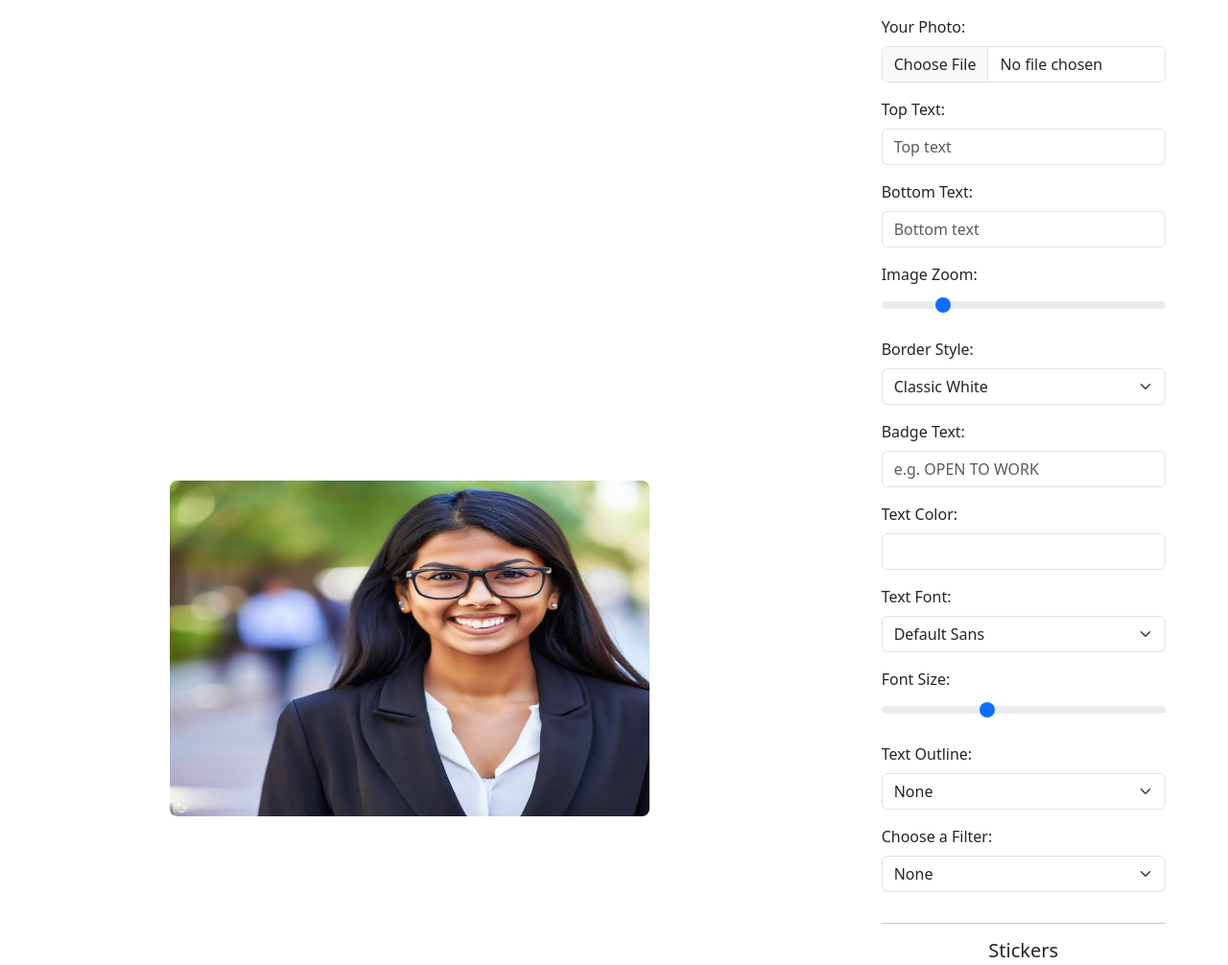
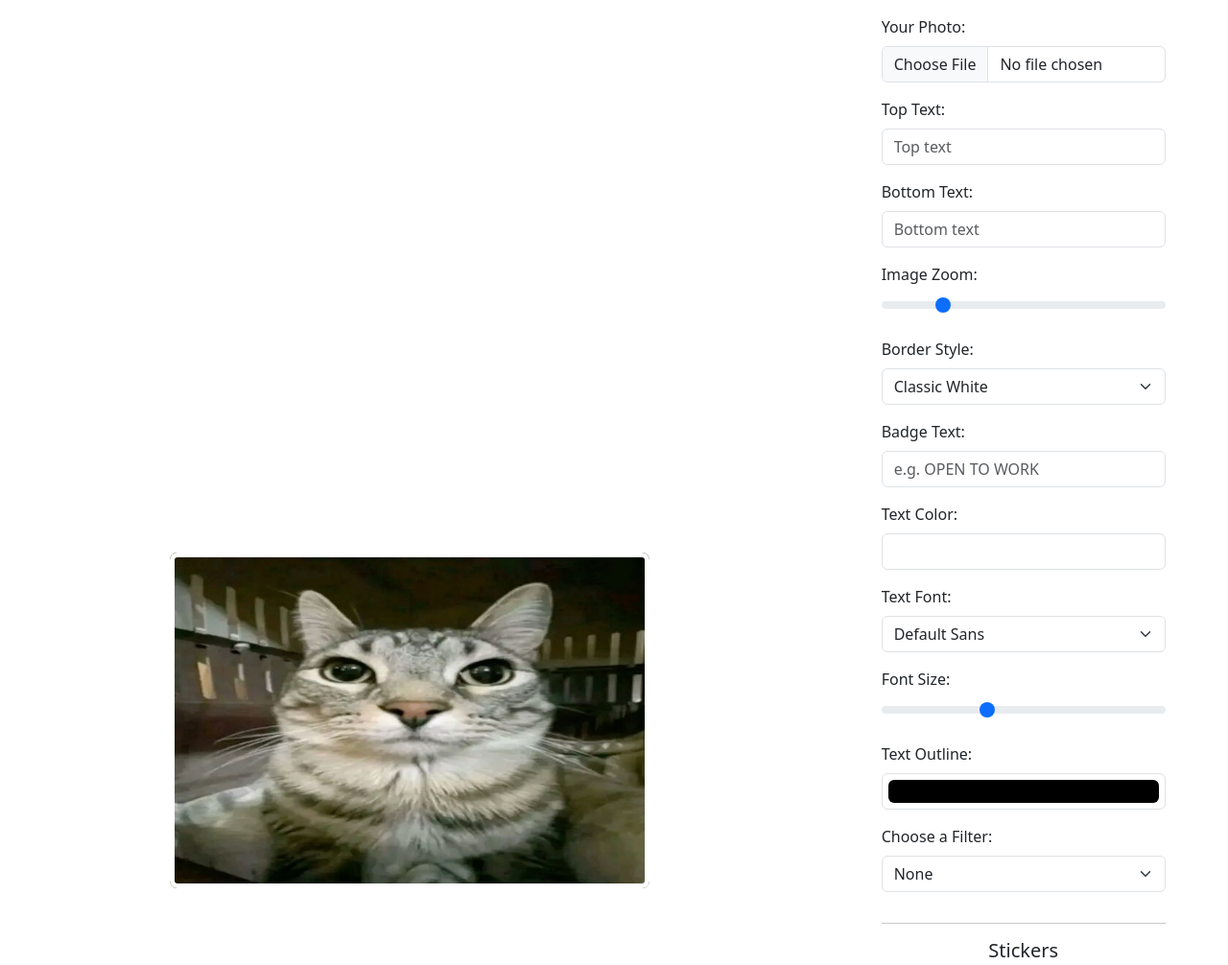
Before and after one commit to xenopp777/W7Lab, a website built with Vite: page ProfileMaker2.1/index.html in a window 1280 px wide. Shown: the top 1006 px of the page at 96% size. Built offline with nearby package versions, Linux system fonts and the light colour scheme.

Commit message:
~80% features added to ProfileMaker

```diff
--- a/ProfileMaker2.1/index.html
+++ b/ProfileMaker2.1/index.html
@@ -4,11 +4,12 @@
 <head>
   <meta charset="UTF-8">
   <meta name="viewport" content="width=device-width, initial-scale=1">
-  <title>Profile Maker Starter</title>
+  <title>Profile Maker</title>
   <!-- Google Fonts for the Font Picker -->
   <link rel="preconnect" href="https://fonts.googleapis.com">
   <link rel="preconnect" href="https://fonts.gstatic.com" crossorigin>
   <link href="https://fonts.googleapis.com/css2?family=Bangers&family=Dancing+Script:wght@700&family=Oswald:wght@700&family=Roboto:wght@900&display=swap" rel="stylesheet">
+  <!-- Edited by Zoie D 5/13/26 -->
 </head>
 
 <body>
@@ -86,11 +87,8 @@
 
         <div class="mb-3 w-75">
           <label for="textOutline" class="form-label">Text Outline:</label>
-          <select id="textOutline" class="form-select">
-            <option value="none">None</option>
-            <option value="black">Black</option>
-            <option value="white">White</option>
-          </select>
+          <!-- changed input type to match text color input bcuz i felt like it -->
+          <input type="color" id="textOutline" class="form-control form-control-color w-100" value="#000000" title="Choose your text outline color">
         </div>
 
         <div class="mb-3 w-75">
--- a/ProfileMaker2.1/src/js/canvasModel.js
+++ b/ProfileMaker2.1/src/js/canvasModel.js
@@ -1,3 +1,5 @@
+// Edited by Zoie D 5/13/26
+
 /**
  * @file canvasModel.js
  * Plain data model holding all settings needed to render the canvas.
@@ -5,7 +7,7 @@
 
 import * as lenaJS from 'lena.js';
 
-const STORAGE_KEY = 'profmaker-model';
+const STORAGE_KEY = 'profilemaker-model';
 /**
  * Stores the current state of the canvas rendering parameters and draws itself.
  */
@@ -17,6 +19,14 @@ export default class CanvasModel {
         this.topText = '';
         /** @type {string} */
         this.bottomText = '';
+        /** @type {string} */
+        this.textColor = '#ffffff';
+        /** @type {string} */
+        this.fontSelect = 'sans-serif';
+        /** @type {number} */
+        this.fontSize = 42;
+        /** @type {string} */
+        this.textOutline = '#000000';
         /** @type {string} */
         this.filter = 'none';
         /** -- @type {string} for background */
@@ -45,7 +55,7 @@ export default class CanvasModel {
      * @param {HTMLCanvasElement} canvasElement
      */
     render(canvasElement) {
-        const ctx = canvasElement.getContext('2d');
+        const ctx = canvasElement.getContext('2d', { willReadFrequently: true });
         const { width, height } = canvasElement;
 
         // background
@@ -63,23 +73,40 @@ export default class CanvasModel {
         ctx.drawImage(this.image, 0, 0, width, height);
         ctx.restore();
 
-        // draws a rectangular profile frame with rounded corners
-        ctx.clearRect(0, 0, canvas.width, canvas.height);
+        // draws a rectangular image with rounded corners
+        ctx.save();
+        ctx.clearRect(0, 0, canvasElement.width, canvasElement.height);
         ctx.beginPath();
         ctx.moveTo(0, 8);
         ctx.arcTo(0, 350, 8, 350, 8);
         ctx.arcTo(500, 350, 500, 342, 8);
         ctx.arcTo(500, 0, 492, 0, 8);
         ctx.arcTo(0, 0, 0, 8, 8);
+        ctx.closePath();
         ctx.clip();
         ctx.drawImage(this.image, 0, 0, 500, 350);
 
+        // filter func from MemeMaker example
         if (this.filter !== 'none') {
             const imageData = ctx.getImageData(0, 0, width, height);
             ctx.putImageData(lenaJS[this.filter](imageData), 0, 0);
         }
 
         this.#drawText(ctx, canvasElement);
+
+        // redraws the same image path to create a border around the image
+        ctx.restore();
+        ctx.beginPath();
+        ctx.moveTo(0, 8);
+        ctx.arcTo(0, 350, 8, 350, 8);
+        ctx.arcTo(500, 350, 500, 342, 8);
+        ctx.arcTo(500, 0, 492, 0, 8);
+        ctx.arcTo(0, 0, 0, 8, 8);
+        ctx.closePath();
+        ctx.clip();
+        ctx.strokeStyle = 'white';
+        ctx.lineWidth = 10;
+        ctx.stroke();
     }
 
     /**
@@ -89,11 +116,11 @@ export default class CanvasModel {
      */
     #drawText(ctx, canvasElement) {
         const fontSize = Math.floor(canvasElement.width / 10);
-        ctx.font = `bold ${fontSize}px Impact, sans-serif`;
+        ctx.font = `bold ${this.fontSize}px ${this.fontSelect}`;
         ctx.textAlign = 'center';
-        ctx.fillStyle = 'white';
-        ctx.strokeStyle = 'black';
-        ctx.lineWidth = fontSize / 10;
+        ctx.fillStyle = `${this.textColor}`;
+        ctx.strokeStyle = `${this.textOutline}`;
+        ctx.lineWidth = fontSize / 24;
 
         if (this.topText) {
             ctx.fillText(this.topText, canvasElement.width / 2, fontSize);
--- a/ProfileMaker2.1/src/js/main.js
+++ b/ProfileMaker2.1/src/js/main.js
@@ -1,3 +1,6 @@
+// Edited by Zoie D 5/13/26
+// freestyle drawing not yet added :(
+
 /**
  * @file main.js
  * Application entry point.
--- a/ProfileMaker2.1/src/js/profileUiController.js
+++ b/ProfileMaker2.1/src/js/profileUiController.js
@@ -1,3 +1,5 @@
+// Edited by Zoie D 5/13/26
+
 /**
  * @file profileUiController.js
  * Handles all DOM interaction: element references, event listener registration,
@@ -43,6 +45,30 @@ function handleBottomTextChange(event) {
     canvasModel.storeInLocalStorage();
 }
 
+function handleTextColorChange(event) {
+    canvasModel.textColor = event.target.value;
+    canvasModel.render(canvasElement);
+    canvasModel.storeInLocalStorage();
+}
+
+function handleFontFamilyChange(event) {
+    canvasModel.fontSelect = event.target.value;
+    canvasModel.render(canvasElement);
+    canvasModel.storeInLocalStorage();
+}
+
+function handleFontSizeChange(event) {
+    canvasModel.fontSize = event.target.value;
+    canvasModel.render(canvasElement);
+    canvasModel.storeInLocalStorage();
+}
+
+function handleTextOutlineChange(event) {
+    canvasModel.textOutline = event.target.value;
+    canvasModel.render(canvasElement);
+    canvasModel.storeInLocalStorage();
+}
+
 function handleFilterChange(event) {
     canvasModel.filter = event.target.value;
     canvasModel.render(canvasElement);
@@ -67,6 +93,10 @@ function setupEventListeners() {
     document.getElementById('image').addEventListener('change', handleImageChange);
     document.getElementById('topText').addEventListener('input', handleTopTextChange);
     document.getElementById('bottomText').addEventListener('input', handleBottomTextChange);
+    document.getElementById('textColor').addEventListener('input', handleTextColorChange);
+    document.getElementById('fontSelect').addEventListener('change', handleFontFamilyChange);
+    document.getElementById('fontSize').addEventListener('input', handleFontSizeChange);
+    document.getElementById('textOutline').addEventListener('input', handleTextOutlineChange);
     document.getElementById('filterSelect').addEventListener('change', handleFilterChange);
     document.getElementById('downloadPic').addEventListener('click', handleDownloadClick);
 }
@@ -87,7 +117,7 @@ function setImageElement(url) {
 
 /** Sizes the canvas to fit the viewport (capped at 500px). */
 function sizeCanvas() {
-    canvasElement.height = Math.min(500, window.innerWidth - 30);
+    canvasElement.height = Math.min(350, window.innerWidth - 30);
     canvasElement.width = Math.min(500, window.innerWidth - 30);
 }
 
@@ -96,7 +126,7 @@ function sizeCanvas() {
  * and renders the default image so the canvas is never empty.
  */
 export function init() {
-    const DEFAULT_IMAGE_FILE = "./images/defaultProfileImage.jpeg";
+    const DEFAULT_IMAGE_FILE = "./images/meow.png";
 
     setupEventListeners();
     sizeCanvas();
@@ -104,9 +134,19 @@ export function init() {
     const saved = CanvasModel.loadLocalStorage();
     if (saved?.imageUrl) {
         Object.assign(canvasModel, saved);
+        document.getElementById('topText').value = saved.topText;
+        document.getElementById('bottomText').value = saved.bottomText;
+        document.getElementById('textColor').value = saved.textColor;
+        document.getElementById('fontSelect').value = saved.fontSelect;
+        document.getElementById('fontSize').value = saved.fontSize;
+        document.getElementById('textOutline').value = saved.textOutline;
         document.getElementById('filterSelect').value = saved.filter;
         setImageElement(saved.imageUrl);
     } else {
+        canvasModel.textColor = document.getElementById('textColor').value;
+        canvasModel.fontSelect = document.getElementById('fontSelect').value;
+        canvasModel.fontSize = parseFloat(document.getElementById('fontSize').value);
+        canvasModel.textOutline = document.getElementById('textOutline').value;
         canvasModel.filter = document.getElementById('filterSelect').value;
     setImageElement(DEFAULT_IMAGE_FILE);
     }
```
